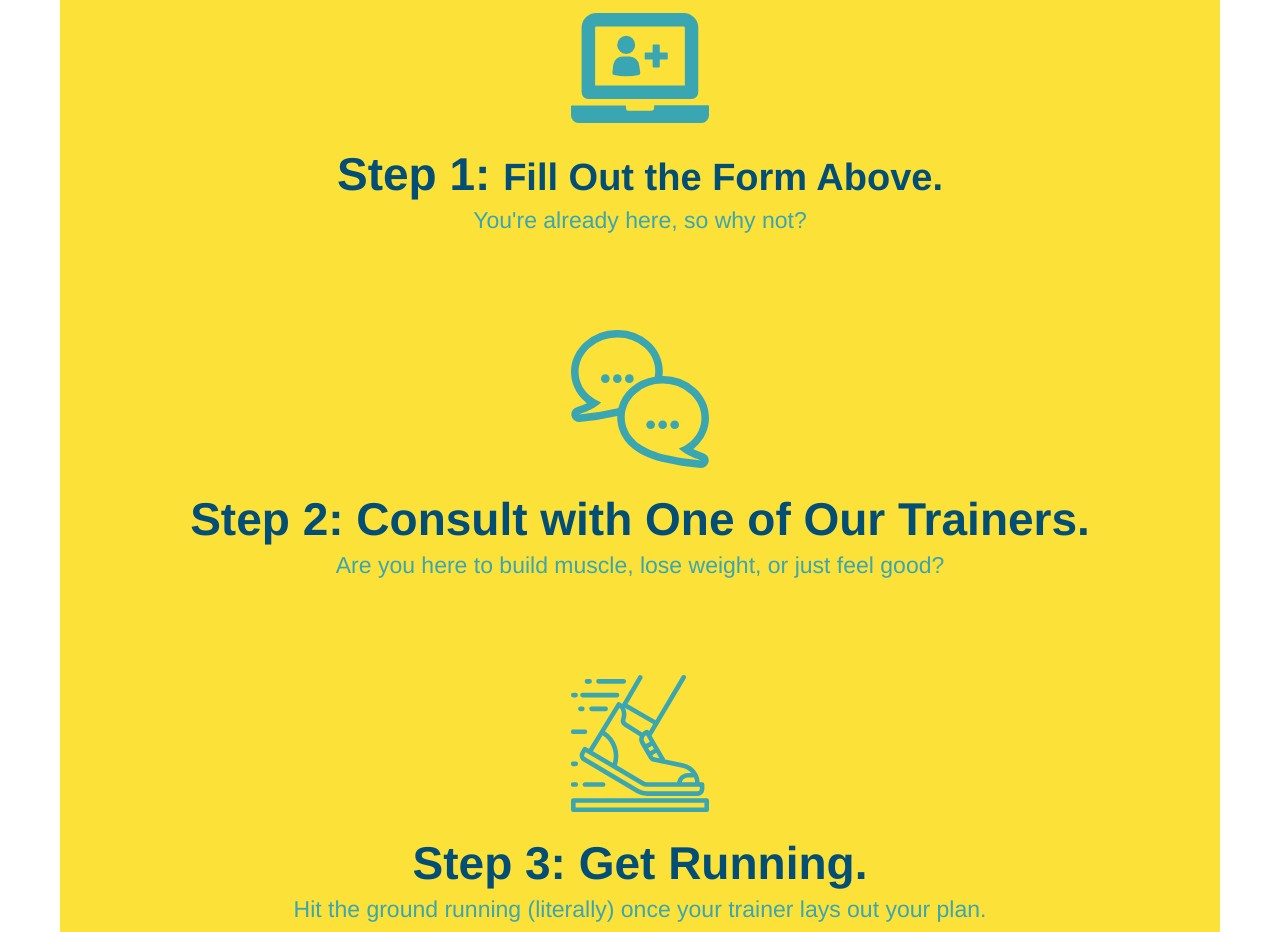
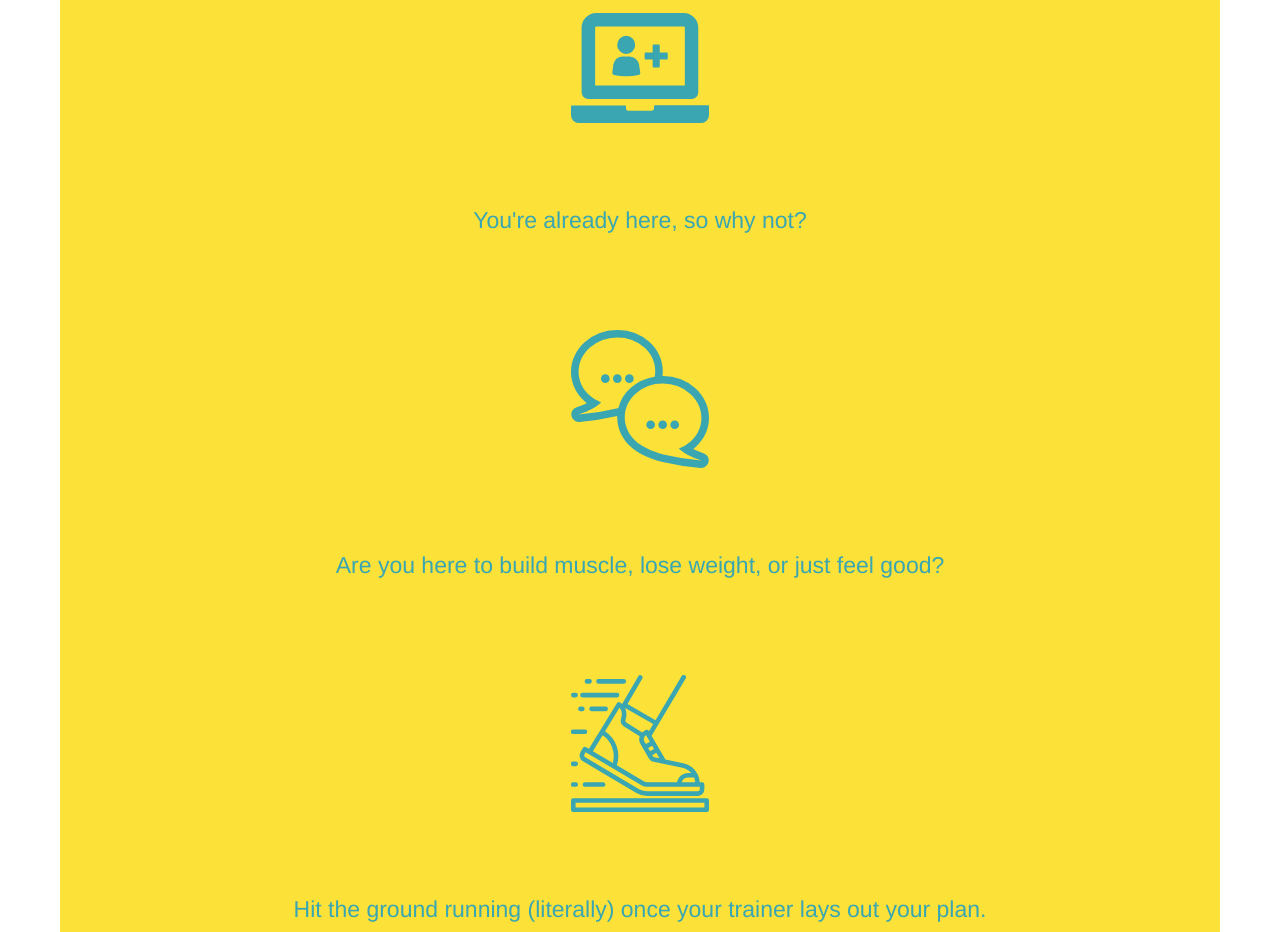
Before and after one commit to rchan321/run-buddy, a plain HTML site: page index.html in a window 1280 px wide. Shown: the part 1513-2445 px from the top of the page. Drawn offline with Linux system fonts and the light colour scheme.

Commit message:
finished half of the debugging

```diff
--- a/assets/css/style.css
+++ b/assets/css/style.css
@@ -192,7 +192,7 @@ header {
   }
 
   .steps h3 {
-    color: #024e76;
+    color: #FCE138;
     font-size: 46px;
     margin-top: 10px;
   }
```
